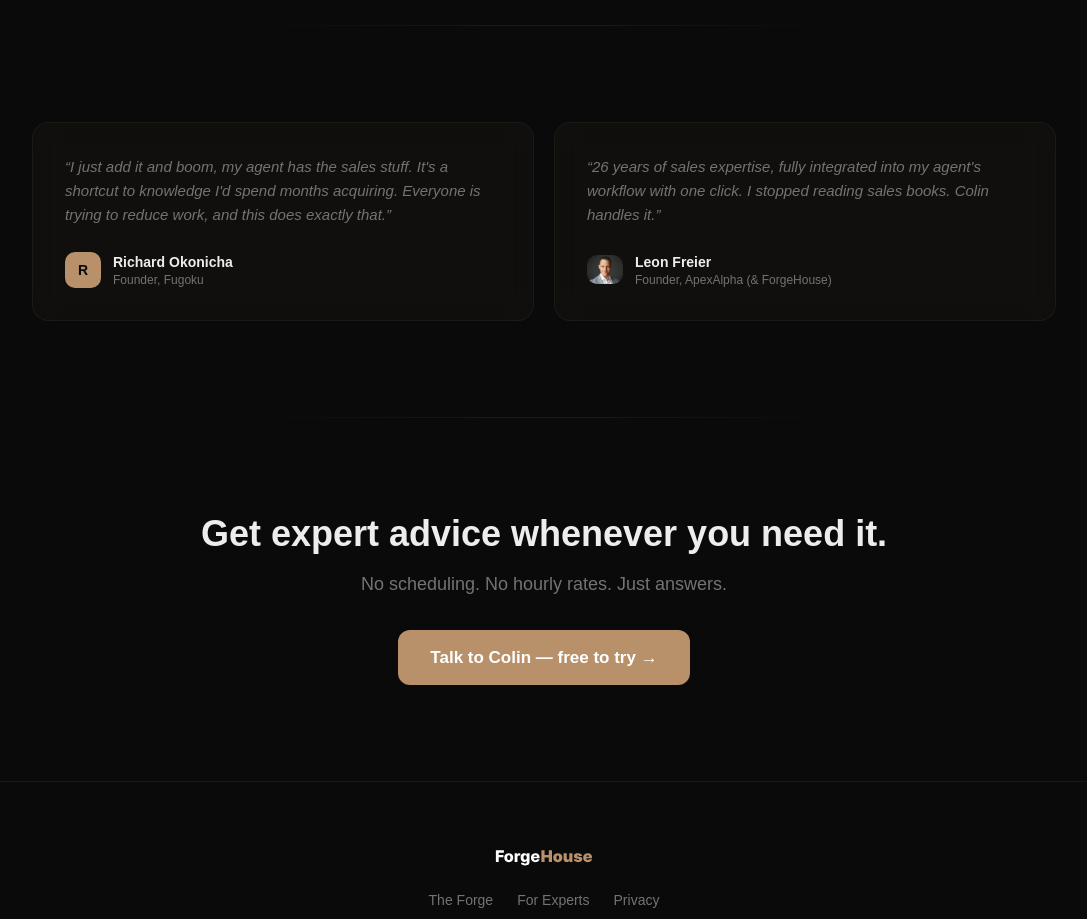
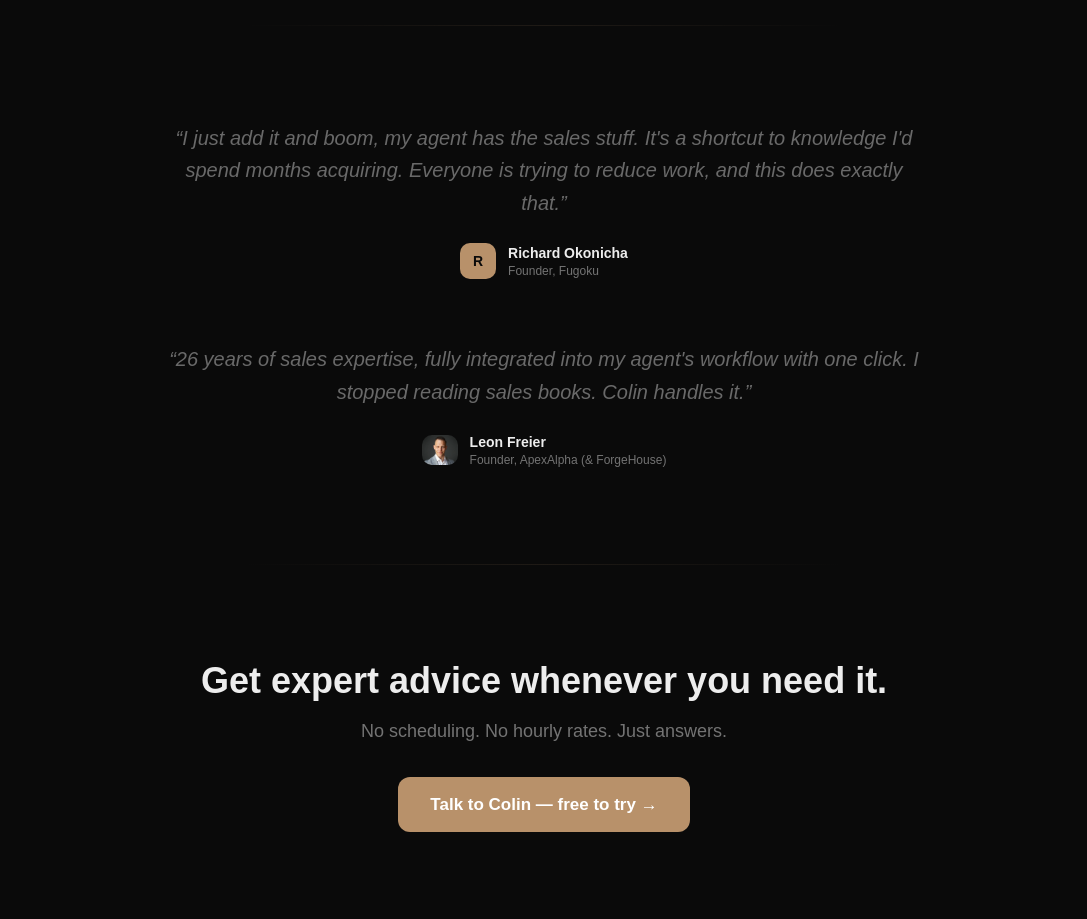
Before and after one commit to Apex-Sudo/forgehouse-site, a Next.js app: page / in a window 1280 px wide. Shown: the part 2080-2999 px from the top of the page, without its empty margins (96-1183 px from the left). Built offline with nearby package versions, Linux system fonts and the light colour scheme; no server answers.

Commit message:
design: testimonials as inline quotes, no cards

```diff
--- a/src/app/page.tsx
+++ b/src/app/page.tsx
@@ -84,26 +84,24 @@
 
       {/* Testimonials */}
       <section className="px-6 py-24">
-        <div className="max-w-5xl mx-auto">
-          <div className="grid md:grid-cols-2 gap-5">
-            <div className="glass-card p-8 flex flex-col justify-between">
-              <p className="text-[15px] text-muted leading-relaxed italic mb-6">&ldquo;I just add it and boom, my agent has the sales stuff. It&apos;s a shortcut to knowledge I&apos;d spend months acquiring. Everyone is trying to reduce work, and this does exactly that.&rdquo;</p>
-              <div className="flex items-center gap-3">
+        <div className="max-w-3xl mx-auto space-y-16">
+          <div className="text-center">
+            <p className="text-lg md:text-xl text-muted/90 leading-relaxed italic mb-6">&ldquo;I just add it and boom, my agent has the sales stuff. It&apos;s a shortcut to knowledge I&apos;d spend months acquiring. Everyone is trying to reduce work, and this does exactly that.&rdquo;</p>
+            <div className="flex items-center justify-center gap-3">
               <div className="w-9 h-9 rounded-[10px] bg-amber text-background flex items-center justify-center font-bold text-sm">R</div>
-                <div>
+              <div className="text-left">
                 <p className="text-sm font-semibold">Richard Okonicha</p>
                 <p className="text-xs text-muted">Founder, Fugoku</p>
               </div>
             </div>
           </div>
-            <div className="glass-card p-8 flex flex-col justify-between">
-              <p className="text-[15px] text-muted leading-relaxed italic mb-6">&ldquo;26 years of sales expertise, fully integrated into my agent&apos;s workflow with one click. I stopped reading sales books. Colin handles it.&rdquo;</p>
-              <div className="flex items-center gap-3">
+          <div className="text-center">
+            <p className="text-lg md:text-xl text-muted/90 leading-relaxed italic mb-6">&ldquo;26 years of sales expertise, fully integrated into my agent&apos;s workflow with one click. I stopped reading sales books. Colin handles it.&rdquo;</p>
+            <div className="flex items-center justify-center gap-3">
               <Image src="/mentors/leon-freier.webp" alt="Leon Freier" width={36} height={36} className="rounded-[10px] object-cover" />
-                <div>
+              <div className="text-left">
                 <p className="text-sm font-semibold">Leon Freier</p>
-                  <p className="text-xs text-muted">Founder, ApexAlpha (& ForgeHouse)</p>
-                </div>
+                <p className="text-xs text-muted">Founder, ApexAlpha (&amp; ForgeHouse)</p>
               </div>
             </div>
           </div>
```
Lines whose indentation alone changed are shown as unchanged.
